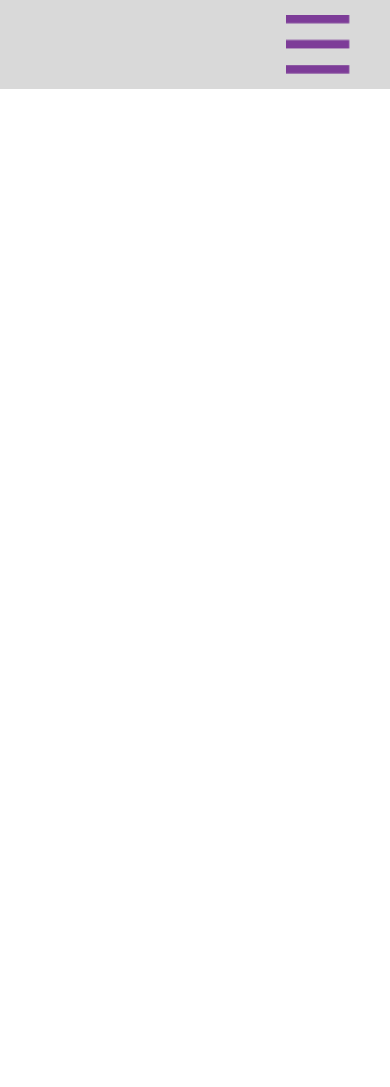
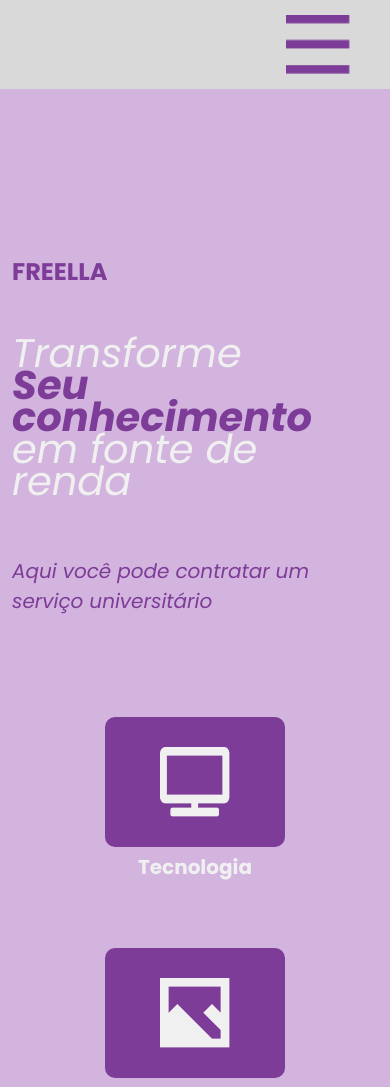
Before and after one commit to EAn022/freela_front, an Angular app: page / in a window 390 px wide. Shown: the top 1087 px of the page. Before the commit the page ends 844 px from the top, so only its background shows below. Built offline with nearby package versions, Linux system fonts and the light colour scheme.

Commit message:
update: landing page section1 & responsivo

```diff
--- a/src/app/components/landing-page/landing-page.component.html
+++ b/src/app/components/landing-page/landing-page.component.html
@@ -38,8 +38,60 @@
             <a href="#" class="bar-item button">Sobre nós</a>
             <a href="#" class="bar-item button">Dúvidas</a>
             <a href="#" class="bar-item button">Cadastre-se</a>
-            <a href="#" class="bar-item button">Entrar</a>
+            <a href="#" class="bar-item button">
+                <img src="/icons/entrar-roxo.png" alt="Entrar">
+                <p>Entrar</p>
+            </a>
           </div>
         </div>
     }
+    <!-- Primeira seção: apresentação -->
+    <section class="first_section">
+        <div class="container">
+            <div class="text_container">
+                <h5>FREELLA</h5>
+                <div class="marketing_text">
+                    <p>Transforme</p>
+                    <p class="principal">Seu conhecimento</p>
+                    <p class="ajuste_tamanho">em fonte de renda</p>
+                </div>
+                <div class="marketing_subtitle">
+                    <p>Aqui você pode contratar um serviço universitário</p>
+                </div>
+            </div>
+            <div class="container_bloco">
+                <div class="row row-cols-2">
+                    <!-- Bloco de tecnologia -->
+                    <div class="example_services">
+                        <div class="image_services">
+                            <img src="/icons/computador.png" alt="Computer icon">
+                        </div>
+                        <p>Tecnologia</p>
+                    </div>
+                    <!-- Bloco de design -->
+                    <div class="example_services">
+                        <div class="image_services">
+                            <img src="/icons/design.png" alt="Camera icon">
+                        </div>
+                        <p>Design</p>
+                    </div>
+                    <!-- Bloco de administração -->
+                    <div class="example_services">
+                        <div class="image_services">
+                            <img src="/icons/pessoa.png" alt="Person icon">
+                        </div>
+                        <p>Administração</p>
+                    </div>
+                    <!--Bloco de edição de imagens e videos  -->
+                    <div class="example_services">
+                        <div class="image_services">
+                            <img src="/icons/camera.png" alt="Computer icon">
+                        </div>
+                        <p>Edição de  <br> Imagens e vídeos</p>
+                    </div>
+                </div>
+            </div>
+        </div>
+    </section>
+
 </body>
--- a/src/app/components/landing-page/landing-page.component.scss
+++ b/src/app/components/landing-page/landing-page.component.scss
@@ -82,6 +82,12 @@ body{
             }
             &:last-child{
               color: var(--color-purple-tertiary);
+              display: flex;
+              gap: 10px;
+              img{
+                height: 30px;
+                margin-top: 3px;
+              }
             }
             &:nth-last-child(2){
               color: var(--color-purple-tertiary);
@@ -100,4 +106,98 @@ body{
       }
     }
   }
+  background-color: var(--color-purple-primary);
+  min-height: 100vh;
+  .first_section{
+    box-sizing: border-box;
+    .container{
+        display: flex;
+        justify-content: space-around;
+        .text_container{
+          margin-top: 23vh;
+          h5{
+              font-size: 24px;
+              color: var(--color-purple-tertiary);
+              margin-bottom: 6vh;
+              font-weight: bold;
           }
+          .marketing_subtitle{
+            font-size: 24px;
+            color: var(--color-purple-tertiary);
+            font-style: italic;
+            margin-top: 7vh;
+          }
+          .marketing_text{
+            color: var(--color-white-secondary);
+            font-size: 64px;
+            font-style: italic;
+            line-height: 0.8;
+            p {
+                margin-bottom: 0px;
+            }
+            .principal{
+                font-weight: bold;
+                color: var(--color-purple-tertiary);
+            }
+          }
+        }
+        .container_bloco{
+          margin-top: 22vh;
+          .row{
+            width: 410px;
+          }
+          .example_services{
+            margin-bottom:6vh;
+            text-align: center;
+            display: flex;
+            flex-direction: column;
+            align-items: center;
+            p{
+              color: var(--color-white-secondary);
+              font-size: 20px;
+              font-weight: bold;
+              margin-top: 5px;
+            }
+            .image_services{
+              width: 70%;
+              background-color: var(--color-purple-tertiary);
+              padding: 30px;
+              border-radius: 10px;
+          }
+          }
+        }
+    }
+  }
+  //Responsividade
+  @media (max-width: 780px){
+    .first_section{
+      .container{
+        flex-direction: column;
+        align-items: center;
+        .text_container{
+          margin-top: 20vh;
+          .marketing_subtitle{
+            font-size: 20px;
+          }
+          .marketing_text{
+            font-size: 40px;
+          }
+        }
+        .container_bloco{
+          margin-top: 10vh;
+          display: flex;
+
+          .row{
+            flex-direction: column;
+            align-items: center;
+            width: 280px;
+            .example_services{
+              width: 100%;
+            }
+          }
+        }
+      }
+    }
+  }
+
+}
```
Lines whose indentation alone changed are shown as unchanged.
